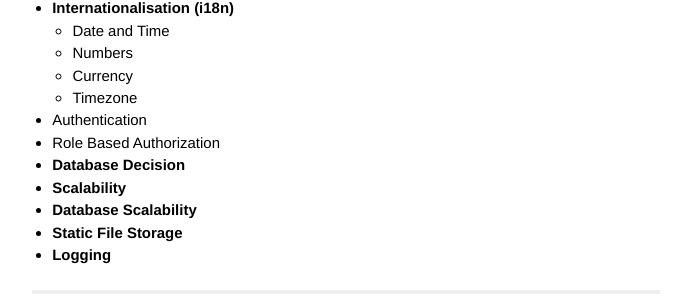
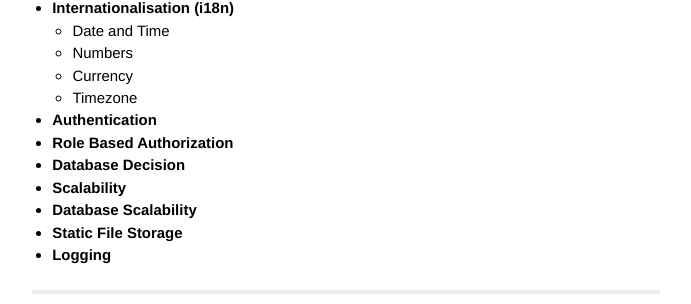
Before and after one commit to renatoargh/renatoargh.github.io, a Jekyll site: the page built from _posts/2014-03-23-web-application-aspects.md, in a window 1280 px wide. Shown: the part 324-628 px from the top of the page, without its empty margins (294-985 px from the left). Built offline with Jekyll 4.4.1, drawn with Linux system fonts in a browser that asks for light colours; Markdown is read by kramdown in place of the engine named in the settings; comment, search, counter and statistics services are not loaded.

```diff
--- a/_posts/2014-03-23-web-application-aspects.md
+++ b/_posts/2014-03-23-web-application-aspects.md
@@ -14,8 +14,8 @@ This post is to list all aspects a web application may have to deal with, and ho
   - Numbers
   - Currency
   - Timezone
-- Authentication
-- Role Based Authorization
+- **Authentication**
+- **Role Based Authorization**
 - **Database Decision**
 - **Scalability**
 - **Database Scalability**
```
